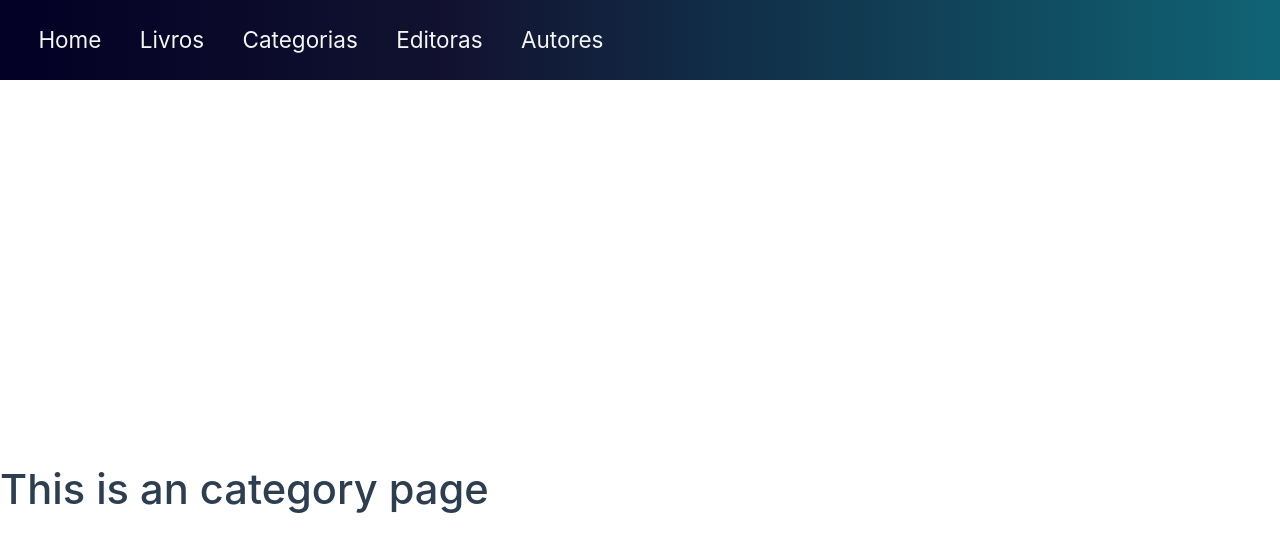
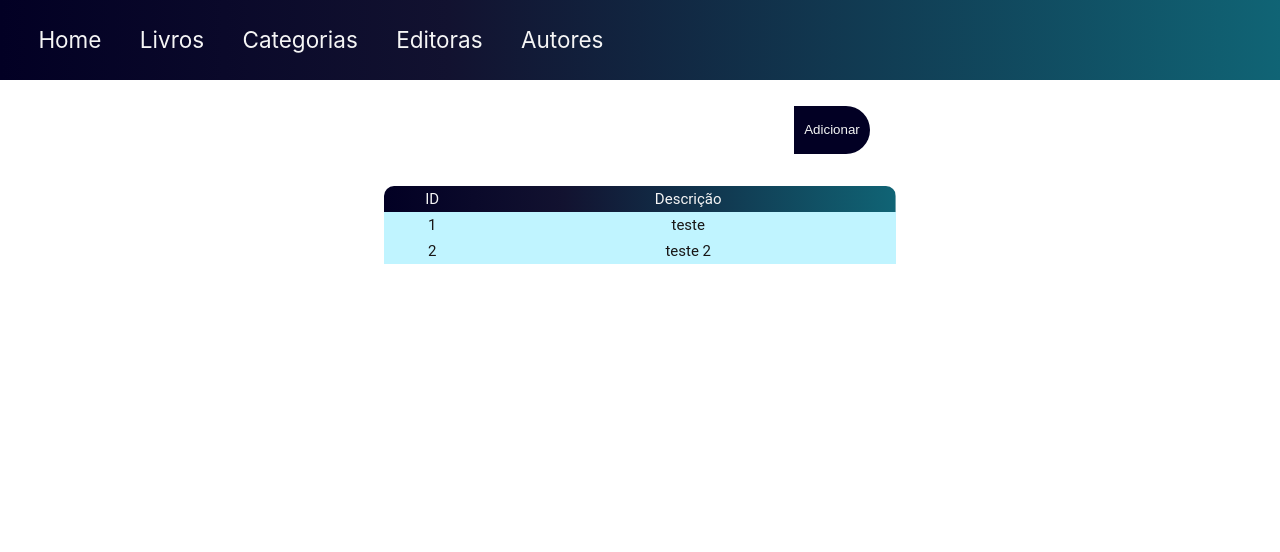
Before and after one commit to joaovtrsantos/vue-bookstore, a Vue app in the folder vue-bookstore-admin/: page /category in a window 1280 px wide. Shown: the top 552 px of the page. Built offline with nearby package versions, Linux system fonts and the light colour scheme.

Commit message:
initial category layout

```diff
--- a/vue-bookstore-admin/src/views/CategoryView.vue
+++ b/vue-bookstore-admin/src/views/CategoryView.vue
@@ -1,15 +1,92 @@
 <template>
-  <div class="category">
-    <h1>This is an category page</h1>
-  </div>
+  <main>
+    <form>
+      <input type="text">
+      <button>Adicionar</button>
+    </form>
+    <div class="div-table">
+      <table>
+        <thead>
+          <th class="border-rad-l">ID</th>
+          <th class="border-rad-r">Descrição</th>
+        </thead>
+        <tbody>
+          <tr>
+            <td>1</td>
+            <td>teste</td>
+          </tr>
+          <tr>
+            <td>2</td>
+            <td>teste 2</td>
+          </tr>
+        </tbody>
+      </table>
+    </div>
+  </main>
 </template>
 
 <style>
-@media (min-width: 1024px) {
-  .category {
-    min-height: 100vh;
+
+  main {
     display: flex;
-    align-items: center;
+    flex-flow: column;
   }
-}
+
+  form {
+    display: flex;
+    justify-content: center;
+    margin-top: 2%;
+    height: 10%;
+  }
+
+  form > input {
+    width: 30%;
+    height: 60%;
+    border: 0;
+    border-radius: 50px 0 0 50px;
+  }
+
+  form > button {
+    width: 6%;
+    height: 60%;
+    border: 0;
+    border-radius: 0 50px 50px 0;
+    background: rgb(2,0,36);
+    color: whitesmoke;
+  }
+  form > button:hover {
+    border-radius: 0 50px 50px 0;
+    background: rgba(16,100,117,1);
+    color: whitesmoke;
+  }
+
+  .div-table {
+    display: flex;
+    justify-content: center;
+  }
+
+  .div-table > table {
+    width: 40%;
+    text-align: center;
+    border-spacing: 0;
+  }
+
+  .div-table > table > thead {
+    background: rgb(2,0,36);
+  background: linear-gradient(90deg, rgba(2,0,36,1) 0%, rgba(18,18,48,1) 35%, rgba(16,100,117,1) 100%);
+    color: whitesmoke;
+  }
+
+  .border-rad-l {
+    border-radius: 10px 0 0 0 ;
+  }
+
+  .border-rad-r {
+    border-radius: 0 10px 0 0 ;
+  }
+
+  tbody {
+    background: rgb(192, 244, 255);
+    color: rgb(24, 22, 22);
+  }
 </style>
```
